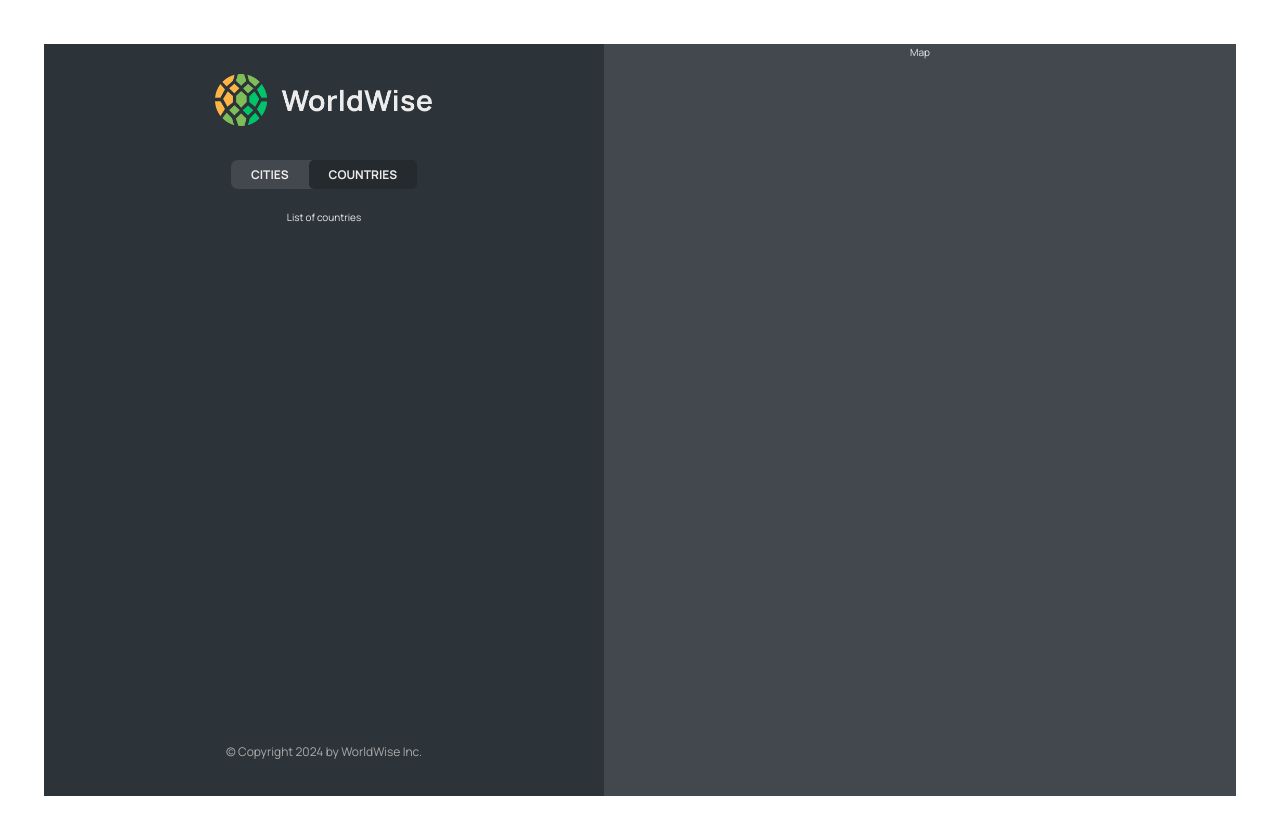
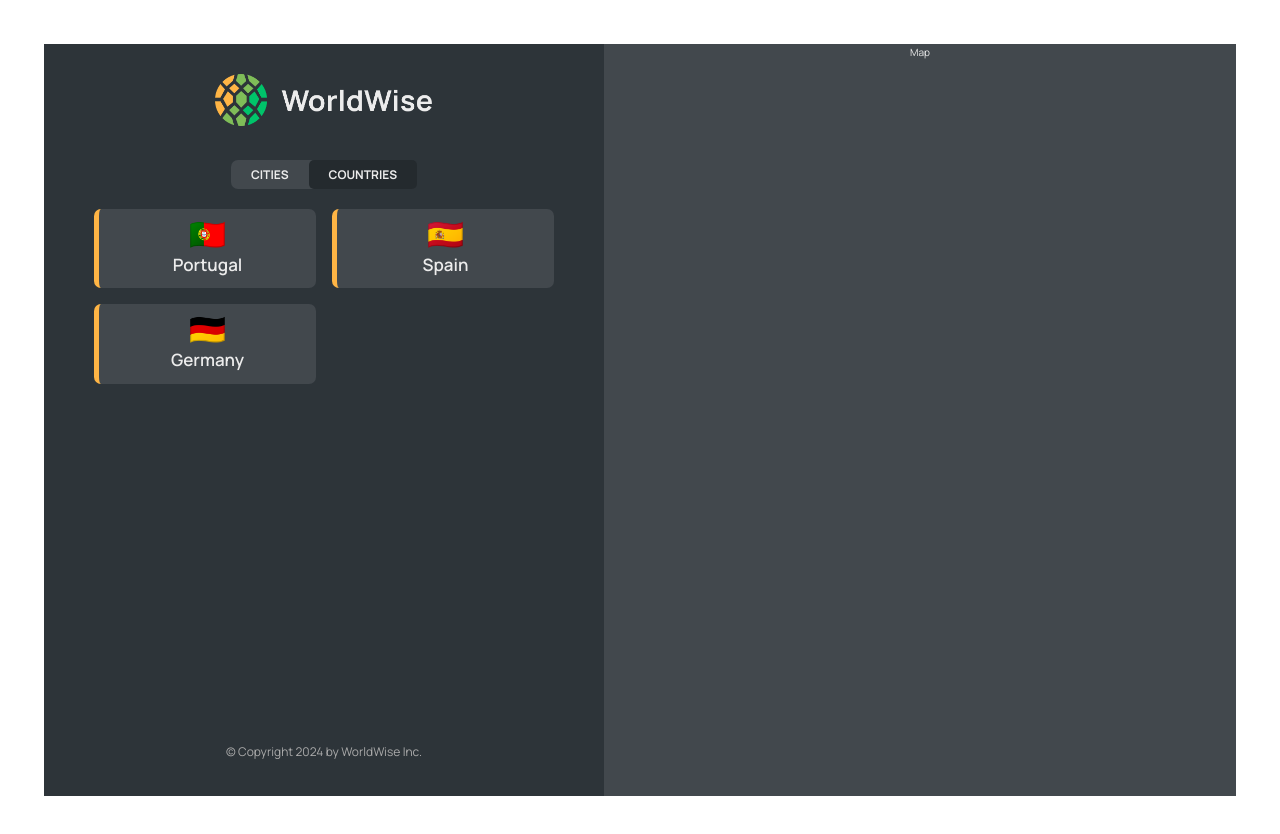
Before and after one commit to lukaszmecala/react-worldwise-app, a React (Vite) app: page /app/countries in a window 1280 px wide. Shown: the top 834 px of the page. Built offline with nearby package versions, Linux system fonts and the light colour scheme; data requests are answered from the project's data file.

Commit message:
created countrylist component which displays visited country

```diff
--- a/data/cities.json
+++ b/data/cities.json
@@ -35,6 +35,18 @@
         "lng": 13.376933665713324
       },
       "id": 98443197
+    },
+    {
+      "cityName": "Hamburg",
+      "country": "Germany",
+      "emoji": "🇩🇪",
+      "date": "2027-02-12T09:24:11.863Z",
+      "notes": "Amazing 😃",
+      "position": {
+        "lat": 52.53586782505711,
+        "lng": 13.376933665713324
+      },
+      "id": 98443153
     }
   ]
 }
--- a/src/App.jsx
+++ b/src/App.jsx
@@ -10,6 +10,7 @@
 import Login from "./pages/Login";
 import AppLayout from "./pages/AppLayout";
 import CityList from "./components/CityList";
+import CountryList from "./components/CountryList";
 
 function App() {
   const [cities, setCities] = useState([]);
@@ -48,7 +49,10 @@
             path="cities"
             element={<CityList cities={cities} isLoading={isLoading} />}
           />
-          <Route path="countries" element={<p>List of countries</p>} />
+          <Route
+            path="countries"
+            element={<CountryList cities={cities} isLoading={isLoading} />}
+          />
           <Route path="form" element={<p>Form</p>} />
         </Route>
       </Routes>
--- /dev/null
+++ b/src/components/CountryList.jsx
@@ -0,0 +1,30 @@
+import Spinner from "./Spinner";
+import Message from "./Message";
+
+import styles from "./CountryList.module.css";
+import CountryItem from "./CountryItem";
+
+function CountryList({ cities, isLoading }) {
+  if (isLoading) return <Spinner />;
+
+  if (!cities.length)
+    return (
+      <Message
+        message={"Add your first city by clicking on a city on the map"}
+      />
+    );
+  const countries = cities.reduce((arr, city) => {
+    if (!arr.map((el) => el.country).includes(city.country)) {
+      return [...arr, { country: city.country, emoji: city.emoji }];
+    } else return arr;
+  }, []);
+  return (
+    <ul className={styles.countryList}>
+      {countries.map((country) => (
+        <CountryItem country={country} />
+      ))}
+    </ul>
+  );
+}
+
+export default CountryList;
```
